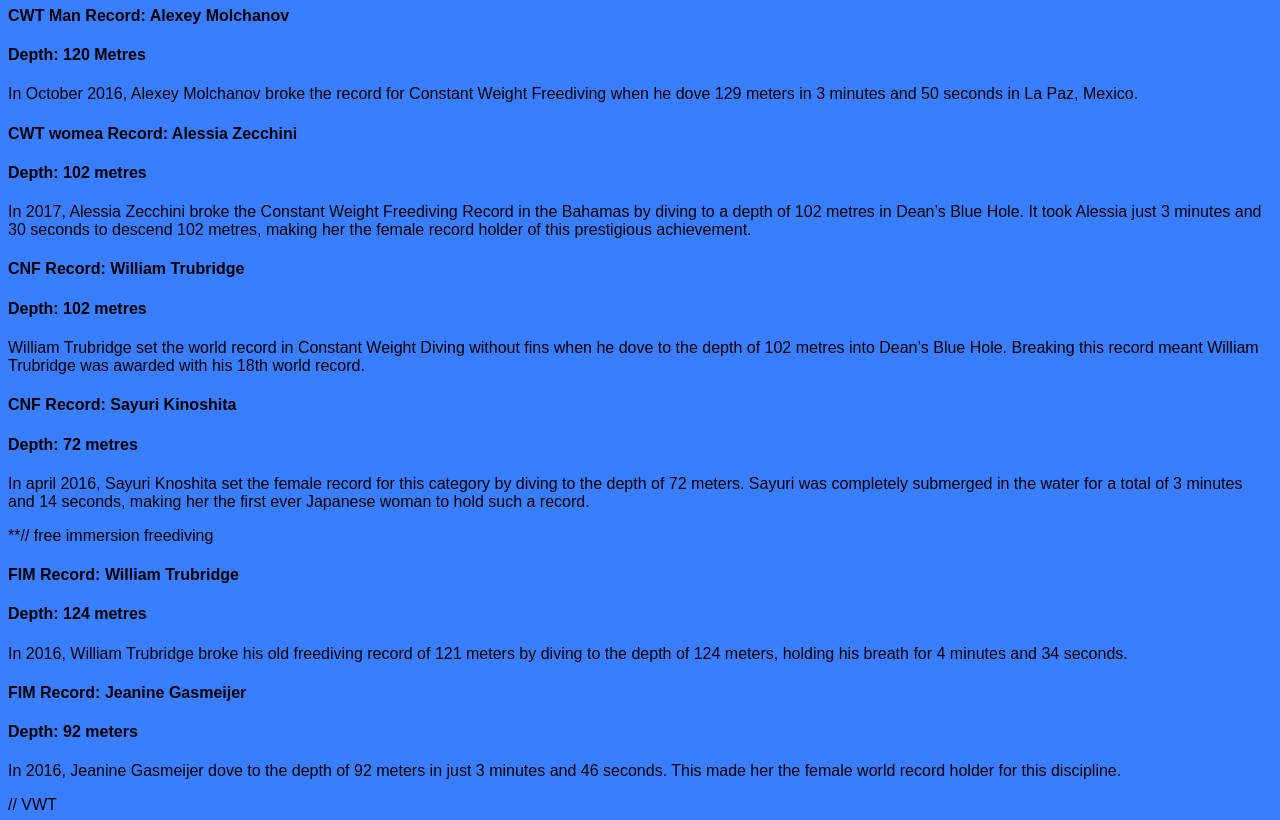
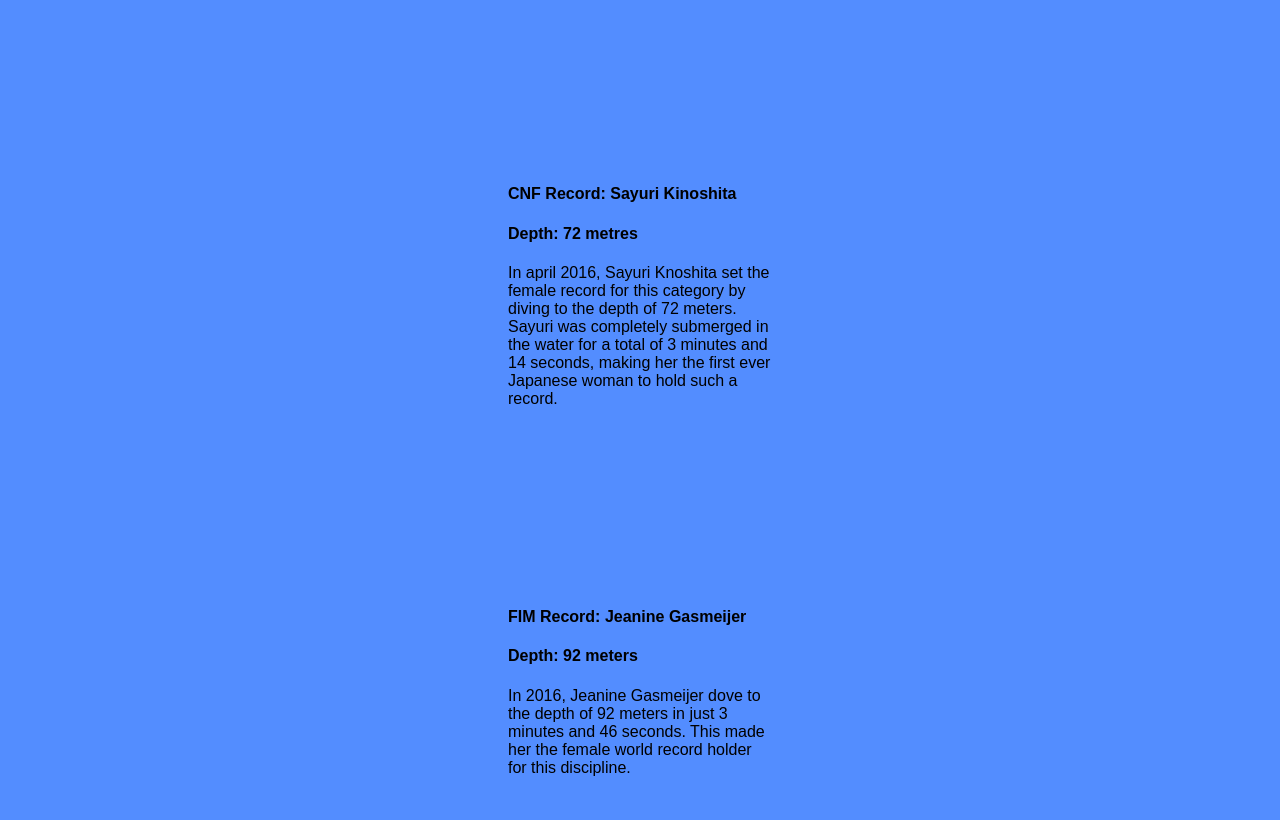
Before and after one commit to ShiraChuang/underwater_record, a plain HTML site: page index.html in a window 1280 px wide. Shown: the part 73-893 px from the top of the page. Drawn offline with Linux system fonts and the light colour scheme.

Commit message:
update index

```diff
--- a/index.html
+++ b/index.html
@@ -11,14 +11,22 @@
     <body>
         <h1>Underwater Record</h1>
 
+
         <div>
-            <h4>CWT Man Record: Alexey Molchanov</h4>
-            <h4>Depth: 120 Metres</h4>
-            <p>In October 2016, Alexey Molchanov broke the record for Constant Weight Freediving when he dove 129 meters in 3 minutes and 50 seconds in La Paz, Mexico.</p>
+            <h4>CNF Record: Sayuri Kinoshita</h4>
+            <h4>Depth: 72 metres</h4>
+            <p>In april 2016, Sayuri Knoshita set the female record for this category by diving to the depth of 72 meters. Sayuri was completely submerged in the water for a total of 3 minutes and 14 seconds, making her the first ever Japanese woman to hold such a record.</p>
+        </div>
+
+        <div>
+            <h4>FIM Record: Jeanine Gasmeijer</h4>
+            <h4>Depth: 92 meters</h4>
+            <p>In 2016, Jeanine Gasmeijer dove to the depth of 92 meters in just 3 minutes and 46 seconds. This made her the female world record holder for this discipline.</p>
 
         </div>
 
-        <div>
+
+         <div>
             <h4>CWT womea Record: Alessia Zecchini</h4>
             <h4>Depth: 102 metres</h4>
             <p>In 2017, Alessia Zecchini broke the Constant Weight Freediving Record in the Bahamas by diving to a depth of 102 metres in Dean’s Blue Hole. It took Alessia just 3 minutes and 30 seconds to descend 102 metres, making her the female record holder of this prestigious achievement.</p>
@@ -32,15 +40,17 @@
 
         </div>
 
-
         <div>
-            <h4>CNF Record: Sayuri Kinoshita</h4>
-            <h4>Depth: 72 metres</h4>
-            <p>In april 2016, Sayuri Knoshita set the female record for this category by diving to the depth of 72 meters. Sayuri was completely submerged in the water for a total of 3 minutes and 14 seconds, making her the first ever Japanese woman to hold such a record.</p>
+            <h4>CWT Man Record: Alexey Molchanov</h4>
+            <h4>Depth: 120 Metres</h4>
+            <p>In October 2016, Alexey Molchanov broke the record for Constant Weight Freediving when he dove 129 meters in 3 minutes and 50 seconds in La Paz, Mexico.</p>
 
         </div>
 
-        **// free immersion freediving
+
+
+
+        <!-- **// free immersion freediving -->
 
         <div>
             <h4>FIM Record: William Trubridge</h4>
@@ -49,12 +59,7 @@
 
         </div>
 
-        <div>
-            <h4>FIM Record: Jeanine Gasmeijer</h4>
-            <h4>Depth: 92 meters</h4>
-            <p>In 2016, Jeanine Gasmeijer dove to the depth of 92 meters in just 3 minutes and 46 seconds. This made her the female world record holder for this discipline.</p>
 
-        </div>
 
         // VWT
 
--- a/style.css
+++ b/style.css
@@ -1,5 +1,5 @@
 body {
-    background-color: rgb(57, 126, 255);
+    background-color: rgb(83, 141, 255);
     font-family: Arial, Helvetica, sans-serif;
 }
 p {
@@ -13,3 +13,7 @@ p {
 small-block{
     overflow: scroll;
 }
+
+Div{
+    margin: 200px 500px;
+}
```
Also changed, not shown: Untitled-1.png (added), scuba.png (added), vector-illustration-silhouette-diver-white-background-man-underwater-diving-suit-freediving-71736723.jpg (added), women mono.png (added), women monofin.png (added), 1 other file.
